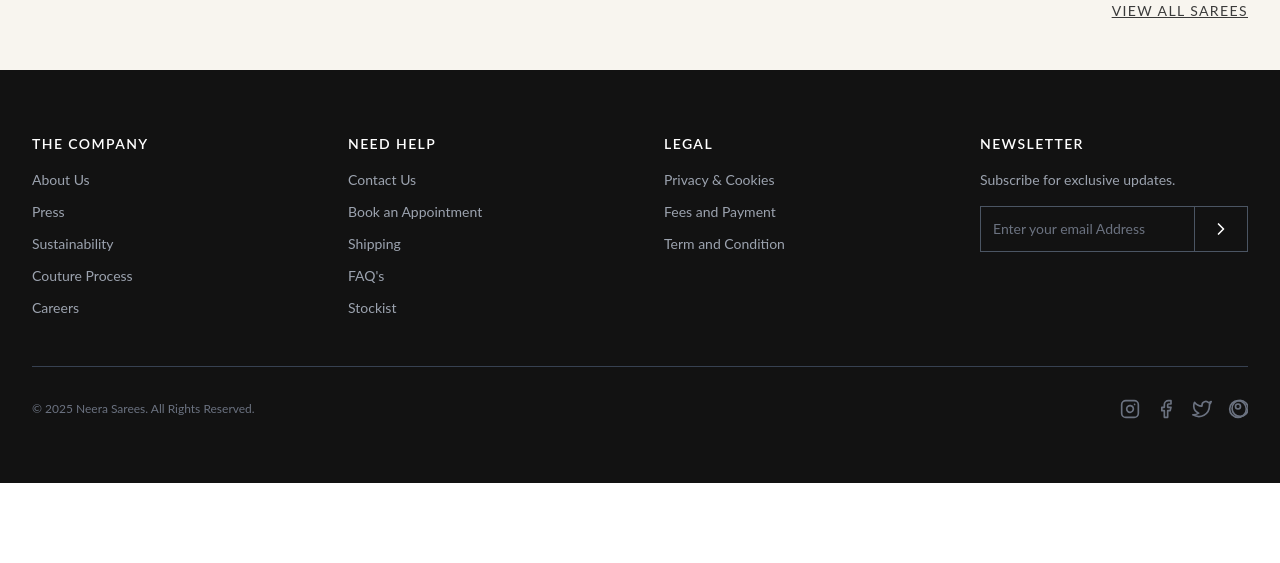
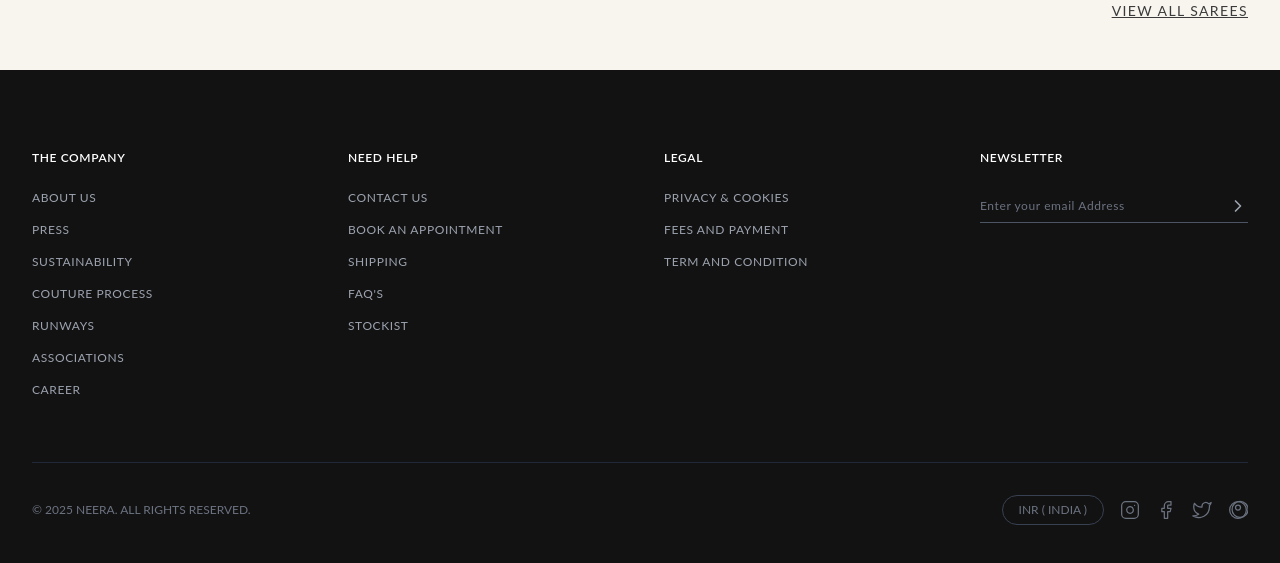
Before and after one commit to kbnam33/neera_sarees, a React (Vite) app: page / in a window 1280 px wide. Shown: the part 2277-2840 px from the top of the page. Before the commit the page ends 2760 px from the top, so only its background shows below. Built offline with nearby package versions, Linux system fonts and the light colour scheme.

Commit message:
Latest update

```diff
--- a/src/App.jsx
+++ b/src/App.jsx
@@ -9,10 +9,10 @@ const ChevronDownIcon = ({ className = "w-4 h-4" }) => ( <svg xmlns="http://www.
 const ShareIcon = ({ className="w-6 h-6" }) => (<svg xmlns="http://www.w3.org/2000/svg" viewBox="0 0 24 24" fill="none" stroke="currentColor" strokeWidth="1.2" strokeLinecap="round" strokeLinejoin="round" className={className}><path d="M4 12v8a2 2 0 0 0 2 2h12a2 2 0 0 0 2-2v-8" /><polyline points="16 6 12 2 8 6" /><line x1="12" y1="2" x2="12" y2="15" /></svg>);
 const HeartIcon = ({ className = "w-6 h-6" }) => (<svg xmlns="http://www.w3.org/2000/svg" viewBox="0 0 24 24" fill="none" stroke="currentColor" strokeWidth="1.2" strokeLinecap="round" strokeLinejoin="round" className={className}><path d="M20.84 4.61a5.5 5.5 0 0 0-7.78 0L12 5.67l-1.06-1.06a5.5 5.5 0 0 0-7.78 7.78l1.06 1.06L12 21.23l7.78-7.78 1.06-1.06a5.5 5.5 0 0 0 0-7.78z" /></svg>);
 const ChevronRightIcon = ({ className = "w-6 h-6" }) => ( <svg xmlns="http://www.w3.org/2000/svg" viewBox="0 0 24 24" fill="none" stroke="currentColor" strokeWidth="2" strokeLinecap="round" strokeLinejoin="round" className={className}><polyline points="9 18 15 12 9 6"></polyline></svg> );
-const InstagramIcon = ({className}) => (<svg className={className} viewBox="0 0 24 24" fill="none" stroke="currentColor" strokeWidth="2" strokeLinecap="round" strokeLinejoin="round"><rect x="2" y="2" width="20" height="20" rx="5" ry="5"></rect><path d="M16 11.37A4 4 0 1 1 12.63 8 4 4 0 0 1 16 11.37z"></path><line x1="17.5" y1="6.5" x2="17.51" y2="6.5"></line></svg>);
-const FacebookIcon = ({className}) => (<svg className={className} viewBox="0 0 24 24" fill="none" stroke="currentColor" strokeWidth="2" strokeLinecap="round" strokeLinejoin="round"><path d="M18 2h-3a5 5 0 0 0-5 5v3H7v4h3v8h4v-8h3l1-4h-4V7a1 1 0 0 1 1-1h3z"></path></svg>);
-const TwitterIcon = ({className}) => (<svg className={className} viewBox="0 0 24 24" fill="none" stroke="currentColor" strokeWidth="2" strokeLinecap="round" strokeLinejoin="round"><path d="M23 3a10.9 10.9 0 0 1-3.14 1.53 4.48 4.48 0 0 0-7.86 3v1A10.66 10.66 0 0 1 3 4s-4 9 5 13a11.64 11.64 0 0 1-7 2c9 5 20 0 20-11.5a4.5 4.5 0 0 0-.08-.83A7.72 7.72 0 0 0 23 3z"></path></svg>);
-const PinterestIcon = ({className}) => (<svg className={className} viewBox="0 0 24 24" fill="none" stroke="currentColor" strokeWidth="2" strokeLinecap="round" strokeLinejoin="round"><path d="M21.28 4.52a9.6 9.6 0 0 0-13.58 0 9.6 9.6 0 0 0 0 13.58 9.6 9.6 0 0 0 13.58 0 9.6 9.6 0 0 0 0-13.58z"></path><path d="M12 2a10 10 0 0 0-10 10c0 5.52 4.48 10 10 10s10-4.48 10-10c0-5.52-4.48-10-10-10z"></path><path d="M12 12a3 3 0 1 0 0-6 3 3 0 0 0 0 6z"></path></svg>);
+const InstagramIcon = ({className}) => (<svg className={className} viewBox="0 0 24 24" fill="none" stroke="currentColor" strokeWidth="1.5" strokeLinecap="round" strokeLinejoin="round"><rect x="2" y="2" width="20" height="20" rx="5" ry="5"></rect><path d="M16 11.37A4 4 0 1 1 12.63 8 4 4 0 0 1 16 11.37z"></path><line x1="17.5" y1="6.5" x2="17.51" y2="6.5"></line></svg>);
+const FacebookIcon = ({className}) => (<svg className={className} viewBox="0 0 24 24" fill="none" stroke="currentColor" strokeWidth="1.5" strokeLinecap="round" strokeLinejoin="round"><path d="M18 2h-3a5 5 0 0 0-5 5v3H7v4h3v8h4v-8h3l1-4h-4V7a1 1 0 0 1 1-1h3z"></path></svg>);
+const TwitterIcon = ({className}) => (<svg className={className} viewBox="0 0 24 24" fill="none" stroke="currentColor" strokeWidth="1.5" strokeLinecap="round" strokeLinejoin="round"><path d="M23 3a10.9 10.9 0 0 1-3.14 1.53 4.48 4.48 0 0 0-7.86 3v1A10.66 10.66 0 0 1 3 4s-4 9 5 13a11.64 11.64 0 0 1-7 2c9 5 20 0 20-11.5a4.5 4.5 0 0 0-.08-.83A7.72 7.72 0 0 0 23 3z"></path></svg>);
+const PinterestIcon = ({className}) => (<svg className={className} viewBox="0 0 24 24" fill="none" stroke="currentColor" strokeWidth="1.5" strokeLinecap="round" strokeLinejoin="round"><path d="M21.28 4.52a9.6 9.6 0 0 0-13.58 0 9.6 9.6 0 0 0 0 13.58 9.6 9.6 0 0 0 13.58 0 9.6 9.6 0 0 0 0-13.58z"></path><path d="M12 2a10 10 0 0 0-10 10c0 5.52 4.48 10 10 10s10-4.48 10-10c0-5.52-4.48-10-10-10z"></path><path d="M12 12a3 3 0 1 0 0-6 3 3 0 0 0 0 6z"></path></svg>);
 
 // Product Data
 const productsData = [
@@ -243,39 +243,41 @@ const ProductPage = ({ product, onBack, onProductSelect }) => {
 }
 
 const Footer = () => (
-    <footer className="bg-brand-dark text-gray-300 font-sans">
-        <div className="max-w-7xl mx-auto px-8 py-16">
-            <div className="grid grid-cols-1 md:grid-cols-4 gap-12 text-sm">
+    <footer className="bg-brand-dark text-gray-400 font-sans">
+        <div className="max-w-screen-xl mx-auto px-8 py-20">
+            <div className="grid grid-cols-2 md:grid-cols-4 gap-12 text-xs uppercase tracking-wider">
                 <div>
-                    <h5 className="text-white font-semibold tracking-widest mb-4">THE COMPANY</h5>
-                    <ul className="space-y-3 text-gray-400">
-                        {['About Us', 'Press', 'Sustainability', 'Couture Process', 'Careers'].map(item => (<li key={item}><a href="#" className="hover:text-white">{item}</a></li>))}
+                    <h5 className="text-white font-semibold mb-6">THE COMPANY</h5>
+                    <ul className="space-y-4">
+                        {['About Us', 'Press', 'Sustainability', 'Couture Process', 'Runways', 'Associations', 'Career'].map(item => (<li key={item}><a href="#" className="hover:text-white transition-colors">{item}</a></li>))}
                     </ul>
                 </div>
                 <div>
-                    <h5 className="text-white font-semibold tracking-widest mb-4">NEED HELP</h5>
-                    <ul className="space-y-3 text-gray-400">
-                         {['Contact Us', 'Book an Appointment', 'Shipping', "FAQ's", 'Stockist'].map(item => (<li key={item}><a href="#" className="hover:text-white">{item}</a></li>))}
+                    <h5 className="text-white font-semibold mb-6">NEED HELP</h5>
+                    <ul className="space-y-4">
+                         {['Contact Us', 'Book an Appointment', 'Shipping', "FAQ's", 'Stockist'].map(item => (<li key={item}><a href="#" className="hover:text-white transition-colors">{item}</a></li>))}
                     </ul>
                 </div>
                 <div>
-                    <h5 className="text-white font-semibold tracking-widest mb-4">LEGAL</h5>
-                    <ul className="space-y-3 text-gray-400">
-                         {['Privacy & Cookies', 'Fees and Payment', 'Term and Condition'].map(item => (<li key={item}><a href="#" className="hover:text-white">{item}</a></li>))}
+                    <h5 className="text-white font-semibold mb-6">LEGAL</h5>
+                    <ul className="space-y-4">
+                         {['Privacy & Cookies', 'Fees and Payment', 'Term and Condition'].map(item => (<li key={item}><a href="#" className="hover:text-white transition-colors">{item}</a></li>))}
                     </ul>
                 </div>
                 <div>
-                    <h5 className="text-white font-semibold tracking-widest mb-4">NEWSLETTER</h5>
-                    <p className="mb-4 text-gray-400">Subscribe for exclusive updates.</p>
-                    <div className="flex">
-                        <input type="email" placeholder="Enter your email Address" className="bg-brand-dark border border-gray-600 p-3 w-full focus:outline-none focus:border-white text-white placeholder-gray-500" />
-                        <button className="bg-brand-dark border border-gray-600 border-l-0 px-4 text-white"><ChevronRightIcon className="w-5 h-5"/></button>
+                    <h5 className="text-white font-semibold mb-6">NEWSLETTER</h5>
+                    <div className="relative">
+                        <input type="email" placeholder="Enter your email Address" className="bg-transparent border-b border-gray-600 py-2 w-full focus:outline-none focus:border-white text-white placeholder-gray-500 pr-10" />
+                        <button className="absolute right-0 top-1/2 -translate-y-1/2 text-gray-400 hover:text-white">
+                            <ChevronRightIcon className="w-5 h-5"/>
+                        </button>
                     </div>
                 </div>
             </div>
-            <div className="border-t border-gray-700 pt-8 mt-12 flex justify-between items-center text-xs text-gray-500">
-                <p>&copy; {new Date().getFullYear()} Neera Sarees. All Rights Reserved.</p>
-                <div className="flex space-x-4">
+            <div className="border-t border-gray-800 pt-8 mt-16 flex flex-col sm:flex-row justify-between items-center text-xs text-gray-500">
+                <p className="mb-4 sm:mb-0">&copy; {new Date().getFullYear()} NEERA. ALL RIGHTS RESERVED.</p>
+                <div className="flex items-center space-x-4">
+                    <button className="border border-gray-700 rounded-full px-4 py-1.5 hover:border-white hover:text-white transition-colors">INR ( INDIA )</button>
                     <a href="#" className="hover:text-white"><InstagramIcon className="w-5 h-5" /></a>
                     <a href="#" className="hover:text-white"><FacebookIcon className="w-5 h-5" /></a>
                     <a href="#" className="hover:text-white"><TwitterIcon className="w-5 h-5" /></a>
```
